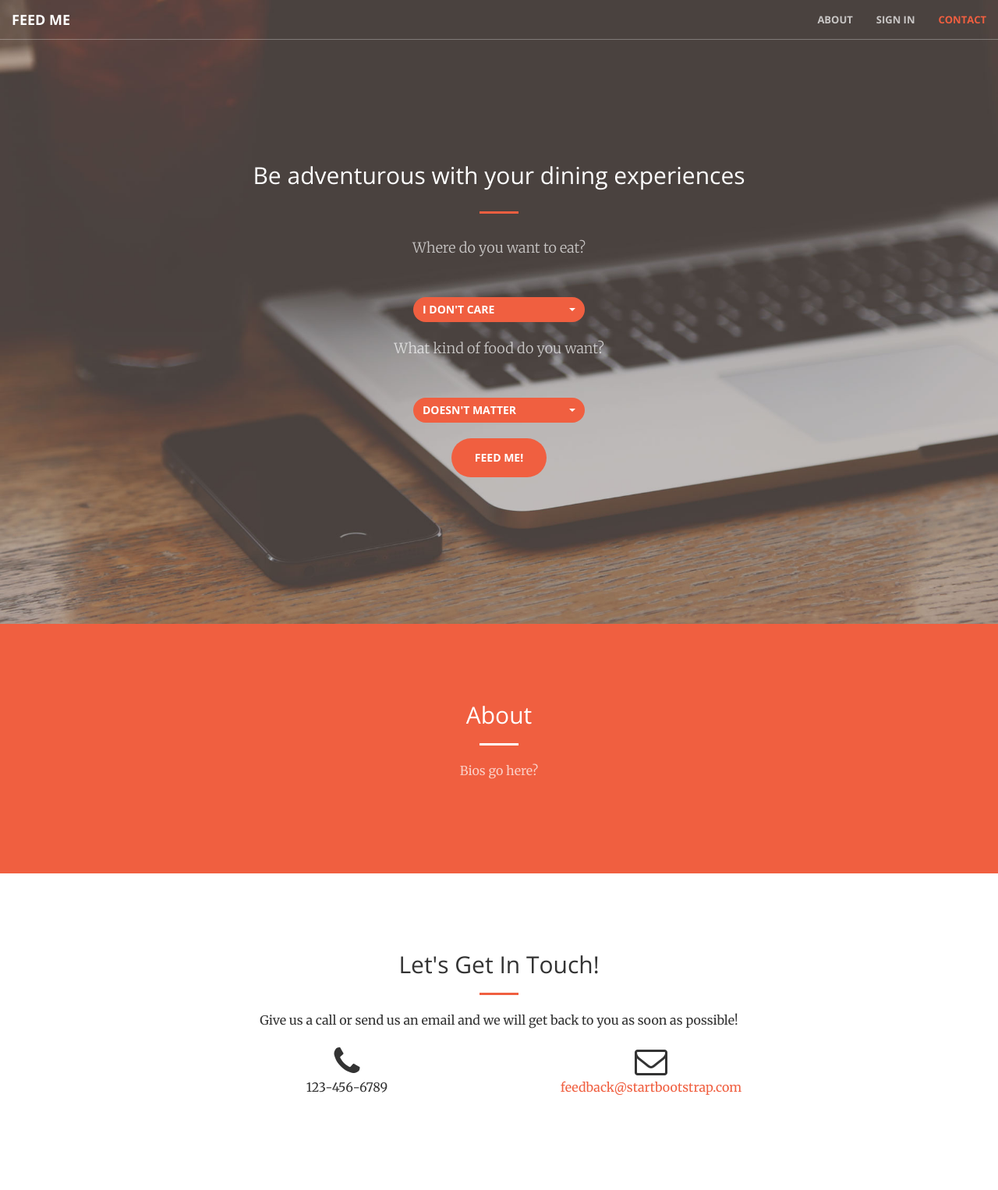
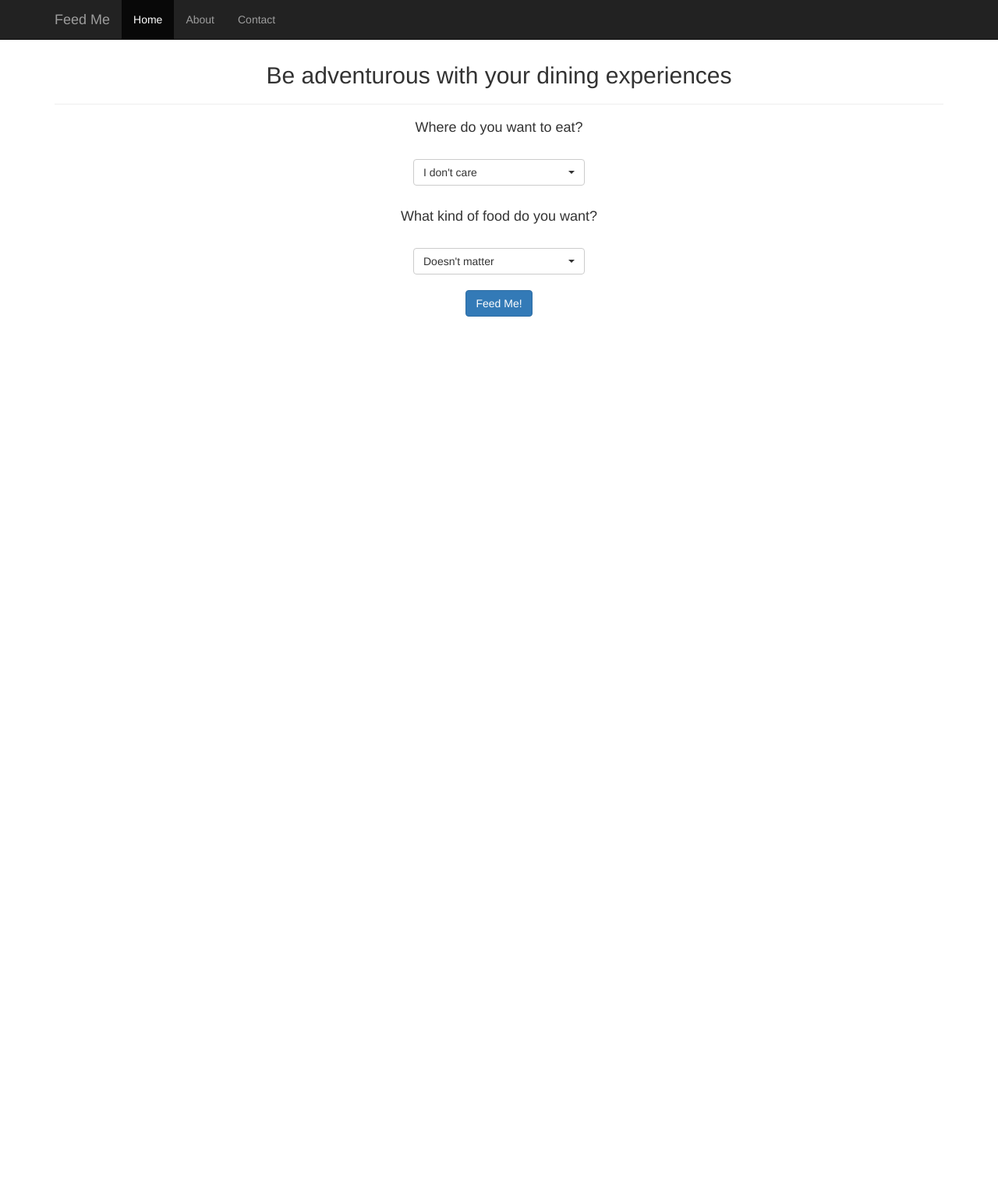
Before and after one commit to reflective99/feedme, a Django app: page / in a window 1280 px wide. Shown: the whole page at 78% size. After the commit the page ends 406 px from the top, so only its background shows below. Run offline with Django 3.2, Linux system fonts and the light colour scheme; tables that the repository leaves empty hold one stand-in row (values such as "Sample post"); some libraries are stand-ins or nearby versions.

Commit message:
change template, added layouts

```diff
--- /dev/null
+++ b/feeder/templates/base.html
@@ -0,0 +1,94 @@
+<!DOCTYPE html>
+<html lang="en">
+
+<head>
+
+    <meta charset="utf-8">
+    <meta http-equiv="X-UA-Compatible" content="IE=edge">
+    <meta name="viewport" content="width=device-width, initial-scale=1">
+    <meta name="description" content="">
+    <meta name="author" content="">
+
+    <title>Feed Me! - Randomized restaurant selection on the Go!</title>
+
+    <!-- Bootstrap Core CSS -->
+    <link rel="stylesheet" href="static/css/bootstrap.min.css" type="text/css">
+
+    <!-- Custom Fonts -->
+    <link href='http://fonts.googleapis.com/css?family=Open+Sans:300italic,400italic,600italic,700italic,800italic,400,300,600,700,800' rel='stylesheet' type='text/css'>
+    <link href='http://fonts.googleapis.com/css?family=Merriweather:400,300,300italic,400italic,700,700italic,900,900italic' rel='stylesheet' type='text/css'>
+    <link rel="stylesheet" href="static/font-awesome/css/font-awesome.min.css" type="text/css">
+
+    <!-- Plugin CSS -->
+    <link rel="stylesheet" href="static/css/animate.min.css" type="text/css">
+
+    <!-- Custom CSS -->
+    <link rel="stylesheet" href="static/css/bootstrap-select.css" type="text/css">
+    <link href="static/css/bootstrap.min.css" rel="stylesheet">
+    <link href="static/css/bootstrap.css" rel="stylesheet">
+
+
+    <!-- HTML5 Shim and Respond.js IE8 support of HTML5 elements and media queries -->
+    <!-- WARNING: Respond.js doesn't work if you view the page via file:// -->
+    <!--[if lt IE 9]>
+        <script src="https://oss.maxcdn.com/libs/html5shiv/3.7.0/html5shiv.js"></script>
+        <script src="https://oss.maxcdn.com/libs/respond.js/1.4.2/respond.min.js"></script>
+    <![endif]-->
+
+
+</head>
+
+<body>
+	<div class="navbar navbar-inverse navbar-fixed-top">
+  <div class="container">
+    <div class="navbar-header">
+      <button type="button" class="navbar-toggle" data-toggle="collapse" data-target=".navbar-collapse">
+        <span class="icon-bar"></span>
+        <span class="icon-bar"></span>
+        <span class="icon-bar"></span>
+      </button>
+      <a class="navbar-brand" href="#">Feed Me</a>
+    </div>
+    <div class="collapse navbar-collapse">
+      <ul class="nav navbar-nav">
+        <li class="active"><a href="#">Home</a></li>
+        <li><a href="#about">About</a></li>
+        <li><a href="#contact">Contact</a></li>
+      </ul>
+    </div><!--/.nav-collapse -->
+  </div>
+</div>
+<br>
+<br>
+<br>
+
+
+{% block content %}
+{% endblock %}
+
+
+
+
+
+
+
+
+<!-- jQuery -->
+<script src="static/js/jquery.js"></script>
+
+<!-- Bootstrap Core JavaScript -->
+<script src="static/js/bootstrap.min.js"></script>
+<script src="static/js/bootstrap-select.js"></script>
+
+<!-- Plugin JavaScript -->
+<script src="static/js/jquery.easing.min.js"></script>
+<script src="static/js/jquery.fittext.js"></script>
+<script src="static/js/wow.min.js"></script>
+
+<!-- Custom Theme JavaScript -->
+<script src="static/js/creative.js"></script>
+<script src="http://cdnjs.cloudflare.com/ajax/libs/bootstrap-select/1.5.4/bootstrap-select.js"></script>
+
+</body>
+
+</html>
--- a/feeder/templates/index.html
+++ b/feeder/templates/index.html
@@ -1,84 +1,15 @@
-<!DOCTYPE html>
-<html lang="en">
+{% extends "base.html" %}
 
-<head>
+{% block content %}
+<div class="container">
+			<div class="text-center">
 
-    <meta charset="utf-8">
-    <meta http-equiv="X-UA-Compatible" content="IE=edge">
-    <meta name="viewport" content="width=device-width, initial-scale=1">
-    <meta name="description" content="">
-    <meta name="author" content="">
-
-    <title>Feed Me! - Randomized restaurant selection on the Go!</title>
-
-    <!-- Bootstrap Core CSS -->
-    <link rel="stylesheet" href="static/css/bootstrap.min.css" type="text/css">
-
-    <!-- Custom Fonts -->
-    <link href='http://fonts.googleapis.com/css?family=Open+Sans:300italic,400italic,600italic,700italic,800italic,400,300,600,700,800' rel='stylesheet' type='text/css'>
-    <link href='http://fonts.googleapis.com/css?family=Merriweather:400,300,300italic,400italic,700,700italic,900,900italic' rel='stylesheet' type='text/css'>
-    <link rel="stylesheet" href="static/font-awesome/css/font-awesome.min.css" type="text/css">
-
-    <!-- Plugin CSS -->
-    <link rel="stylesheet" href="static/css/animate.min.css" type="text/css">
-
-    <!-- Custom CSS -->
-    <link rel="stylesheet" href="static/css/creative.css" type="text/css">
-    <link rel="stylesheet" href="static/css/bootstrap-select.css" type="text/css">
-
-
-    <!-- HTML5 Shim and Respond.js IE8 support of HTML5 elements and media queries -->
-    <!-- WARNING: Respond.js doesn't work if you view the page via file:// -->
-    <!--[if lt IE 9]>
-        <script src="https://oss.maxcdn.com/libs/html5shiv/3.7.0/html5shiv.js"></script>
-        <script src="https://oss.maxcdn.com/libs/respond.js/1.4.2/respond.min.js"></script>
-    <![endif]-->
-
-</head>
-
-<body id="page-top">
-	<nav id="mainNav" class="navbar navbar-default navbar-fixed-top">
-			<div class="container-fluid">
-					<!-- Brand and toggle get grouped for better mobile display -->
-					<div class="navbar-header">
-							<button type="button" class="navbar-toggle collapsed" data-toggle="collapse" data-target="#bs-example-navbar-collapse-1">
-									<span class="sr-only">Toggle navigation</span>
-									<span class="icon-bar"></span>
-									<span class="icon-bar"></span>
-									<span class="icon-bar"></span>
-							</button>
-							<a class="navbar-brand page-scroll" href="#page-top">Feed Me</a>
-					</div>
-
-					<!-- Collect the nav links, forms, and other content for toggling -->
-					<div class="collapse navbar-collapse" id="bs-example-navbar-collapse-1">
-							<ul class="nav navbar-nav navbar-right">
-									<li>
-											<a class="page-scroll" href="#about">About</a>
-									</li>
-									<li>
-											<a class="page-scroll" href="#signin">Sign In</a>
-									</li>
-									<li>
-											<a class="page-scroll" href="#contact">Contact</a>
-									</li>
-							</ul>
-					</div>
-					<!-- /.navbar-collapse -->
-			</div>
-			<!-- /.container-fluid -->
-	</nav>
-
-	<header>
-			<script type="text/javascript">$('.selectpicker').selectpicker();</script>
-			<div class="header-content">
-					<div class="header-content-inner">
 							<h2>Be adventurous with your dining experiences</h2>
 							<hr>
-							<p>Where do you want to eat?</p>
-
+							<h4>Where do you want to eat?</h4>
+							<br>
 							<form method="POST" action="results">
-								<select name="city" class="selectpicker" data-style="btn btn-primary page-scroll" data-live-search="true">
+								<select name="city" class="selectpicker" data-live-search="true">
 									<option>I don't care</option>
 								{% for c in cities %}
 									<option id="{{ c }}">
@@ -92,9 +23,9 @@
 
 
 
-							<p>What kind of food do you want?</p>
-
-							<select name="categories" data-size="5" class="selectpicker" data-style="btn btn-primary page-scroll" data-live-search="true">
+							<h4>What kind of food do you want?</h4>
+							<br>
+							<select name="categories" data-size="5" class="selectpicker" data-live-search="true">
 								<option>Doesn't matter</option>
 							{% for c in categories %}
 								<option>
@@ -109,62 +40,4 @@
 								</form>
 					</div>
 			</div>
-	</header>
-
-	<section class="bg-primary" id="about">
-			<div class="container">
-					<div class="row">
-							<div class="col-lg-8 col-lg-offset-2 text-center">
-									<h2 class="section-heading">About</h2>
-									<hr class="light">
-									<p class="text-faded">Bios go here?</p>
-							</div>
-					</div>
-			</div>
-	</section>
-
-
-
-
-
-
-	<section id="contact">
-			<div class="container">
-					<div class="row">
-							<div class="col-lg-8 col-lg-offset-2 text-center">
-									<h2 class="section-heading">Let's Get In Touch!</h2>
-									<hr class="primary">
-									<p>Give us a call or send us an email and we will get back to you as soon as possible!</p>
-							</div>
-							<div class="col-lg-4 col-lg-offset-2 text-center">
-									<i class="fa fa-phone fa-3x wow bounceIn"></i>
-									<p>123-456-6789</p>
-							</div>
-							<div class="col-lg-4 text-center">
-									<i class="fa fa-envelope-o fa-3x wow bounceIn" data-wow-delay=".1s"></i>
-									<p><a href="mailto:your-email@your-domain.com">feedback@startbootstrap.com</a></p>
-							</div>
-					</div>
-			</div>
-	</section>
-
-
-
-<!-- jQuery -->
-<script src="static/js/jquery.js"></script>
-
-<!-- Bootstrap Core JavaScript -->
-<script src="static/js/bootstrap.min.js"></script>
-<script src="static/js/bootstrap-select.js"></script>
-
-<!-- Plugin JavaScript -->
-<script src="static/js/jquery.easing.min.js"></script>
-<script src="static/js/jquery.fittext.js"></script>
-<script src="static/js/wow.min.js"></script>
-
-<!-- Custom Theme JavaScript -->
-<script src="static/js/creative.js"></script>
-<script src="http://cdnjs.cloudflare.com/ajax/libs/bootstrap-select/1.5.4/bootstrap-select.js" />
-
-</body>
-</html>
+		{% endblock %}
--- a/feeder/views.py
+++ b/feeder/views.py
@@ -30,10 +30,16 @@ def result(request):
          if cat in r.categories:
            res.append(r)
     count = len(res)
-    restaurant = res[random.randint(0, count)]
-    c = restaurant.categories[1:].split('*')
-    context = {'restaurant': restaurant, 'count': count, 'cats': c}
-    return render(request, 'result.html', context)
+    if(count > 0):
+
+        restaurant = res[random.randint(0, count-1)]
+        add = restaurant.address + " " + restaurant.city
+        add.replace(" ", "+")
+        c1= restaurant.categories[1:].split('*')
+        context = {'restaurant': restaurant, 'count': count, 'cats': c1, 'addr': add}
+        return render(request, 'result.html', context)
+    else:
+        return render(request, 'failed.html')
 
 def profile(request):
     #user = User.objects.all()[2]
--- a/feedme/settings.py
+++ b/feedme/settings.py
@@ -72,7 +72,7 @@ WSGI_APPLICATION = 'feedme.wsgi.application'
 # https://docs.djangoproject.com/en/1.8/ref/settings/#databases
 
 # THIS IS FOR LOCAL USE.
-
+"""
 DATABASES = {
     'default': {
         'ENGINE': 'django.db.backends.sqlite3',
@@ -89,7 +89,7 @@ DATABASES = {
 # Parse database configuration from $DATABASE_URL
 import dj_database_url
 DATABASES['default'] =  dj_database_url.config()
-"""
+
 
 # # Allow all host hosts/domain names for this site
 ALLOWED_HOSTS = ['*']
--- a/feedme/static/css/creative.css
+++ b/feedme/static/css/creative.css
@@ -205,7 +205,7 @@ header .header-content .header-content-inner hr {
 }
 
 header .header-content .header-content-inner p {
-    margin-bottom: 50px;
+    margin-bottom: 10px;
     font-size: 16px;
     font-weight: 300;
     color: rgba(255,255,255,.7);
@@ -236,6 +236,7 @@ header .header-content .header-content-inner p {
         margin-left: auto;
         max-width: 80%;
         font-size: 18px;
+        margin-bottom: 5px;
     }
 }
 
```
Also changed, not shown: feeder/templates/failed.html (added, +11 -0 lines), feeder/templates/result.html (+25 -15 lines), README.md, 1 other file.
